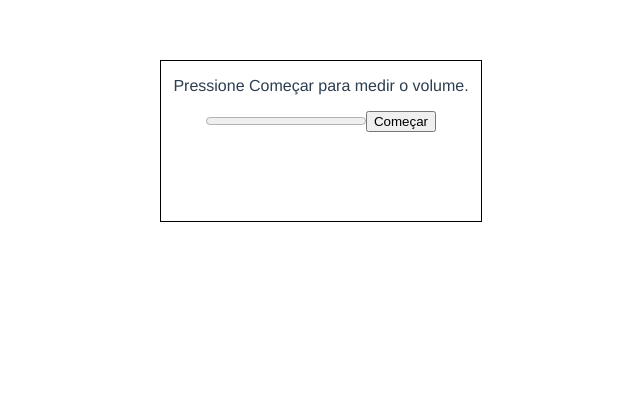
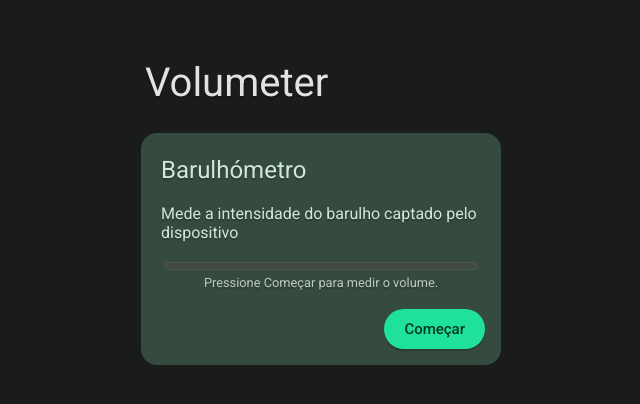
Before and after one commit to cakePhone/volumeter, a Vue app: page / in a window 1280 px wide. Shown: the top 404 px of the page, without its empty margins (319-959 px from the left). Built offline with nearby package versions, Linux system fonts and the light colour scheme.

Commit message:
UI improvements

```diff
--- a/public/index.html
+++ b/public/index.html
@@ -6,6 +6,10 @@
     <meta name="viewport" content="width=device-width,initial-scale=1.0">
     <link rel="icon" href="<%= BASE_URL %>favicon.ico">
     <title><%= htmlWebpackPlugin.options.title %></title>
+
+    <link rel="preconnect" href="https://fonts.googleapis.com">
+    <link rel="preconnect" href="https://fonts.gstatic.com" crossorigin>
+    <link href="https://fonts.googleapis.com/css2?family=Roboto:ital,wght@0,100;0,300;0,400;0,500;0,700;0,900;1,100;1,300;1,400;1,500;1,700;1,900&display=swap" rel="stylesheet">
   </head>
   <body>
     <noscript>
--- a/src/App.vue
+++ b/src/App.vue
@@ -1,14 +1,26 @@
 <template>
-  <div class="decibel-loudness-container">
-    <p id="decibel-text">Pressione Começar para medir o volume.</p>
-    <progress id="volume-bar" max="0.5" value="0"></progress>
-    <button @click="getLocalStream">Começar</button>
+  <h1 class="text">Volumeter</h1>
+  <div class="main-container">
+    <div id="volume-measure-container" class="content-container">
+      <h2 class="container-name text">Barulhómetro</h2>
+      <p class="content-text text">Mede a intensidade do barulho captado pelo dispositivo</p>
+      <div id="meter-container">
+        <meter id="volume-bar" max="0.7" value="0"></meter>
+        <p id="volume-text" class="info-text text">Pressione Começar para medir o volume.</p>
+      </div>
+      <button @click="getLocalStream">Começar</button>
+    </div>
   </div>
 </template>
 
 <script>
 export default {
   name: 'App',
+  data() {
+    return {
+      count: 3
+    }
+  },
   methods: {
     async getLocalStream() {
       const stream = await navigator.mediaDevices.getUserMedia({ audio: true, video: false });
@@ -28,12 +40,10 @@ export default {
       };
       window.requestAnimationFrame(onFrame);
 
-      let count = 5;
       let counter = setInterval(() => {
-        document.getElementById("decibel-text").innerHTML = 'Espere pelo buffer: ' + count;
-        if(count === 0) { document.getElementById("decibel-text").innerText = "Pronto!"; clearInterval(counter); }
-        console.log(count)
-        count = count - 1;
+        if(this.count < 1) { document.getElementById("volume-text").innerText = "Pronto!"; clearInterval(counter); }
+        else { document.getElementById("volume-text").innerHTML = 'Espere pelo buffer: ' + this.count; }
+        this.count = this.count - 1;
       }, 1000);
     }
   }
@@ -41,28 +51,163 @@ export default {
 </script>
 
 <style>
-#app {
-  font-family: Avenir, Helvetica, Arial, sans-serif;
+:root {
+  --primary: #20e19c;
+  --on-primary: #003824;
+  --primary-container: #005235;
+  --on-primary-container: #51feb7;
+
+  --secondary: #b4ccbc;
+  --on-secondary: #20352a;
+  --secondary-container: #364b3f;
+  --on-secondary-container: #d0e8d8;
+
+  --tertiary: #a4cdde;
+  --on-tertiary: #063543;
+  --tertiary-container: #234c5a;
+  --on-tertiary-container: #c0e9fa;
+
+  --background: #191c1a;
+  --on-background: #e1e3df;
+
+  --outline: #8a938c;
+  --surface-variant: #404943;
+  --on-surface-variant: #c0c9c1;
+
+  font-family: 'Roboto';
   -webkit-font-smoothing: antialiased;
   -moz-osx-font-smoothing: grayscale;
-  text-align: center;
-  color: #2c3e50;
-  margin-top: 60px;
+}
+
+html, body {
+  margin: 0;
+  background-color: var(--background);
+}
+
+#app {
+  display: flex;
+  flex-direction: column;
+  align-items: center;
+
+  padding: 2rem;
+
+  height: calc(100vh - 4rem);
+}
+
+h1 {
+  font-weight: 400;
+  font-size: 2.5rem;
+  text-align: left;
+  color: var(--on-background);
+
+  width: 22rem;
+}
+
+.main-container {
+  height: fit-content;
+  width: fit-content;
+}
+
+.content-container {
+  position: relative;
 
   display: flex;
-  justify-content: center;
+  align-items: center;
 
-  height: 100vh;
+  padding: 1.25rem;
+
+  border-radius: 1rem;
+  background: var(--secondary-container);
 }
 
-.decibel-loudness-container {
-  border: 1px solid black;
+.container-name {
+  color: var(--on-secondary-container);
 
-  /* position: absolute;
-  top: calc(50vh - 5rem);
-  left: calc(50vw - 10rem); */
+  font-weight: 400;
+  font-size: 1.5rem;
 
-  height: 10rem;
+  width: 100%;
+
+  margin-top: 0.2rem;
+}
+
+.content-text {
+  color: var(--on-secondary-container);
+  height: fit-content;
+  width: fit-content;
+
+  margin: 0;
+}
+
+.text {
+  text-shadow: 0px 2px 1px #00000036;
+}
+
+#volume-measure-container {
+  height: 12rem;
   width: 20rem;
+
+  flex-direction: column;
+}
+
+button {
+  position: absolute;
+  bottom: 1rem;
+  right: 1rem;
+
+  height: 40px;
+
+  font-family: 'Roboto';
+  font-weight: 450;
+  font-size: 15px;
+  color: var(--on-primary);
+
+  border: none;
+  border-radius: 2rem;
+
+  background-color: var(--primary);
+
+  padding: 0 20px;
+
+  box-shadow: 0px 2px 2px #00000036;
+
+  transition: all 200ms ease;
+}
+
+button:active {
+  box-shadow: none;
+}
+
+button:hover {
+  box-shadow: 0px 2px 5px #00000076;
+  bottom: 1.1rem;
+}
+
+#meter-container {
+  display: flex;
+  flex-direction: column;
+  align-items: center;
+
+  margin: 1rem 0;
+
+  width: 100%;
+}
+
+meter {
+  width: 19.5rem;
+}
+
+meter::-webkit-meter-bar {
+  background: var(--surface-variant);
+}
+
+meter::-webkit-meter-optimum-value {
+  background: var(--primary);
+}
+
+.info-text {
+  margin: 0.1rem;
+  font-size: 0.8rem;
+  color: var(--on-surface-variant);
 }
 </style>
--- a/vue.config.js
+++ b/vue.config.js
@@ -1,5 +1,5 @@
 const { defineConfig } = require('@vue/cli-service')
 module.exports = defineConfig({
   transpileDependencies: true,
-  publicPath: "/volumeter/"
+  publicPath: process.env.NODE_ENV === "production" ? "/volumeter/" : "/"
 })
```
